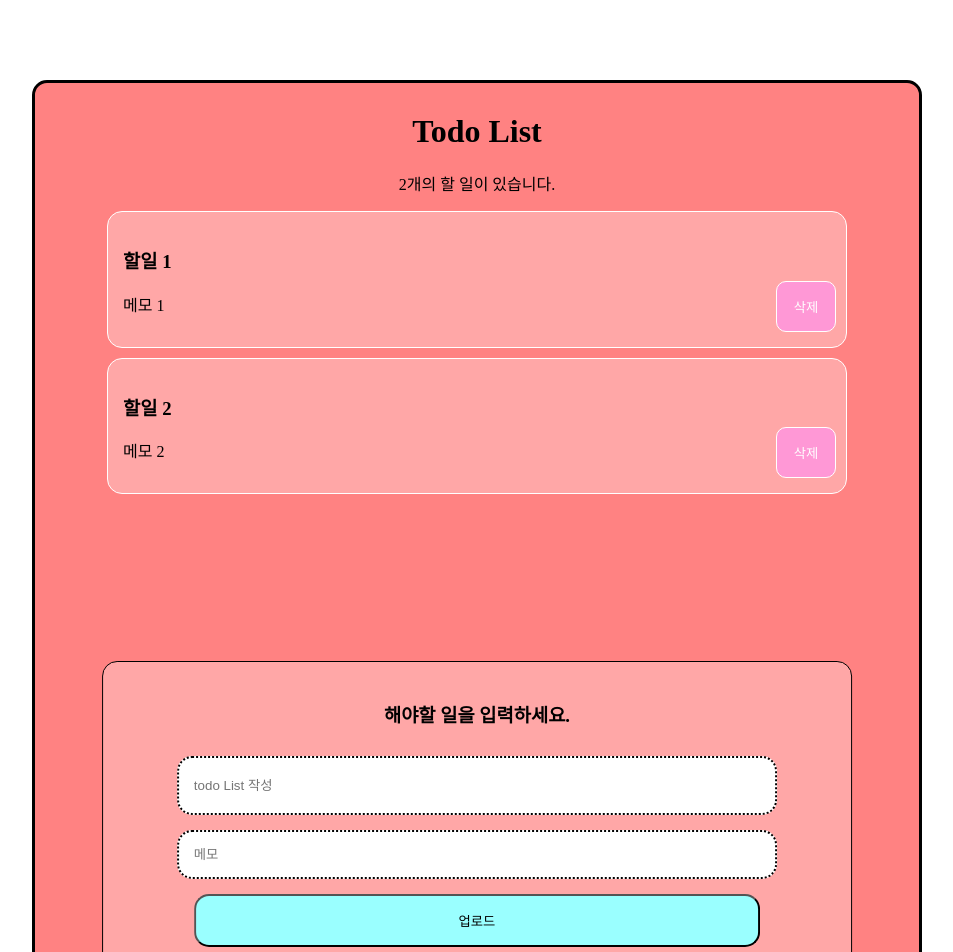
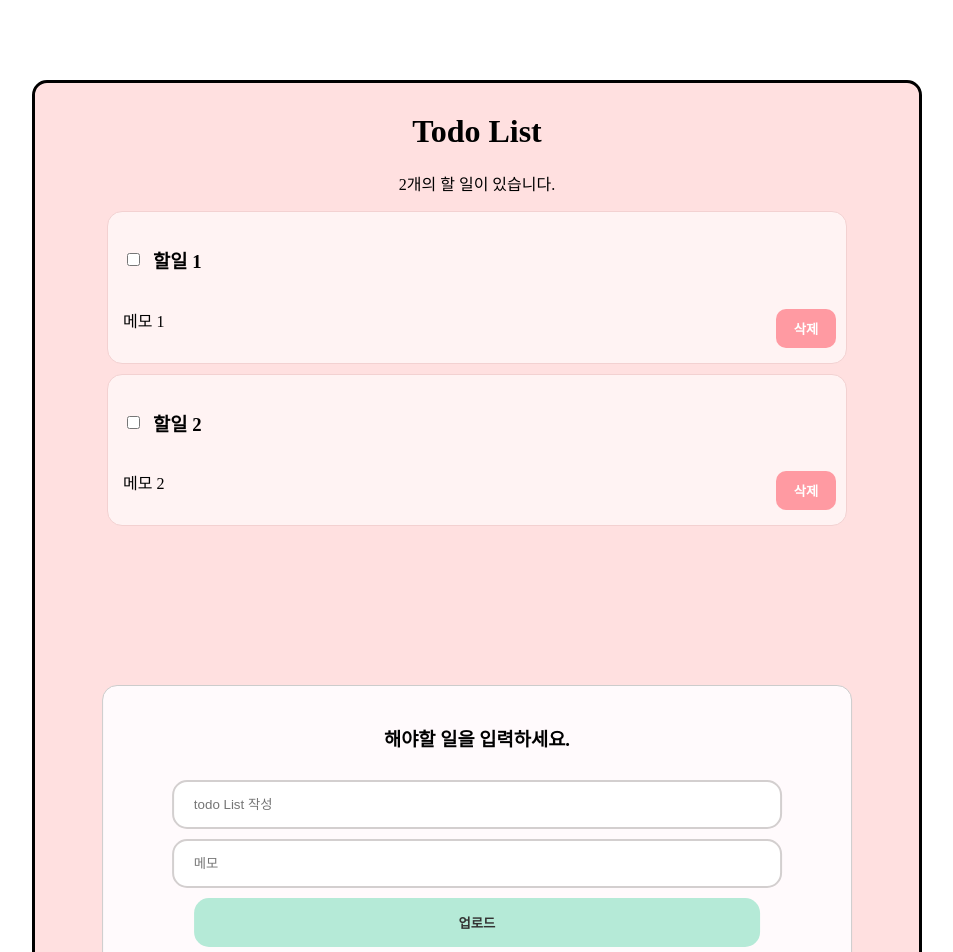
Before and after one commit to Dongyeon0123/react-todolist, a React (Vite) app: page / in a window 1280 px wide. Shown: the top 952 px of the page, without its empty margins (163-1116 px from the left). Built offline with nearby package versions, Linux system fonts and the light colour scheme.

Commit message:
전체 디자인 변경 & input에 입력 시, input이 다시 비워지도록 구현 & 체크박스 구현

```diff
--- a/src/App.css
+++ b/src/App.css
@@ -5,8 +5,8 @@
   width: 70%;
   height: 900px;
   border-radius: 15px;
-  background-color: rgb(255, 130, 130);
-  position: relative; /* ✅ 필수 */
+  background-color: #ffe0e0; /* 연한 파스텔 핑크 */
+  position: relative;
 }
 
 .title {
@@ -19,32 +19,54 @@
 }
 
 .list {
-  border: 1px solid white;
+  border: 1px solid #f3d1d1;
   border-radius: 15px;
   width: 80%;
   margin: auto;
-  background-color: rgb(255, 167, 167);
+  background-color: #fff3f3; /* 부드러운 크림핑크 */
   padding: 15px;
   margin-bottom: 10px;
   position: relative;
+}
+
+.list-header {
+  display: flex;
+  align-items: center;
+  gap: 10px;
+}
+
+.done {
+  text-decoration: line-through;
+  color: gray;
 }
 
 .delete-button {
   position: absolute;
   right: 10px;
   bottom: 15px;
-  padding: 15px;
-  border: 1px solid white;
+  padding: 10px;
+  border: none;
   border-radius: 10px;
   width: 60px;
-  background-color: rgb(255, 152, 214);
+  background-color: #ff9aa2; /* 산뜻한 핑크 */
   color: white;
+  font-weight: bold;
+  cursor: pointer;
+  transition: background-color 0.2s;
+}
+
+.delete-button:hover {
+  background-color: #e07a86; /* hover 시 더 어두운 톤 */
+}
+
+.delete-button:focus {
+  background-color: #c25a67;
 }
 
 .input-box {
-  border: 1px solid #000;
+  border: 1px solid #ccc;
   border-radius: 15px;
-  background-color: rgb(255, 167, 167);
+  background-color: #fffafc;
   padding: 20px;
   width: 80%;
   position: absolute;
@@ -57,28 +79,38 @@
   gap: 10px;
 }
 
-
-.todo-box {
+.todo-box,
+.todo-box2 {
   width: 80%;
-  padding: 15px;
-  padding-top: 20px;
-  padding-bottom: 20px;
-  margin-bottom: 5px;
+  padding: 15px 20px;
   border-radius: 15px;
-  border: 2px dotted #000;
+  border: 2px solid #d3cfcf;
+  background-color: #fff;
+  transition: background-color 0.2s, border-color 0.2s;
 }
 
-.todo-box2 {
+.todo-box:focus,
+.todo-box2:focus {
+  background-color: #f6f0f0;
+  border-color: #a9a4a4;
+  outline: none;
+}
+
+.upload-button {
   width: 80%;
   padding: 15px;
   border-radius: 15px;
-  border: 2px dotted #000;
-  margin-bottom: 5px;
+  background-color: #b5ead7; /* 파스텔 민트 */
+  color: #333;
+  border: none;
+  font-weight: bold;
+  transition: background-color 0.2s;
 }
 
-.upload {
-  width: 80%;
-  padding: 15px;
-  border-radius: 15px;
-  background-color: rgb(154, 255, 255);
+.upload-button:hover {
+  background-color: #88d9c0;
 }
+
+.upload-button:focus {
+  background-color: #5fae97;
+}
--- a/src/App.jsx
+++ b/src/App.jsx
@@ -9,13 +9,15 @@ function App() {
   let [메모, 메모변경] = useState(['메모 1', '메모 2']);
   let [제목입력값, 제목입력값변경] = useState('');
   let [메모입력값, 메모입력값변경] = useState('');
+  let [체크상태, 체크상태변경] = useState([false, false]);
 
   let addList = () => {
     if (제목입력값.trim() !== "" && 메모입력값.trim() !== "") {
       제목변경([...제목, 제목입력값]);
       메모변경([...메모, 메모입력값]);
-      제목입력값변경 ("");
-      메모입력값변경 ("");
+      체크상태변경([...체크상태, false]); // 추가된 항목은 처음엔 체크 안됨
+      제목입력값변경("");
+      메모입력값변경("");
     }
   }
 
@@ -29,18 +31,30 @@ function App() {
         제목.map(function(a, i){
           return (
             <div className='list' key={i}>
-              <h3>{제목[i]}</h3>
-              <p>{메모[i]}</p>
+              <div className='list-header'>
+                <input type='checkbox'
+                  checked={체크상태[i]}
+                  onChange={() => {
+                    const newCheck = [...체크상태];
+                    newCheck[i] = !newCheck[i];
+                    체크상태변경(newCheck);
+                  }} />
+                <h3 className={체크상태[i] ? 'done' : ''}>{제목[i]}</h3>
+              </div>
+              <p className={체크상태[i] ? 'done' : ''}>{메모[i]}</p>
               <button className='delete-button'
               onClick={() => {
                 let copy제목 = [...제목];
                 let copy메모 = [...메모];
+                let copy체크 = [...체크상태];
 
                 copy제목.splice(i, 1);
                 copy메모.splice(i, 1);
+                copy체크.splice(i, 1);
 
                 제목변경(copy제목);
                 메모변경(copy메모);
+                체크상태변경(copy체크);
               }}>삭제</button>
             </div>
           )
@@ -64,10 +78,12 @@ function App() {
       <div className='input-box'>
         <h3>해야할 일을 입력하세요.</h3>
         <input type="text" className='todo-box' placeholder='todo List 작성'
+        value={제목입력값}
         onChange = {(e) => {제목입력값변경(e.target.value); }} />
         <input type="text" className='todo-box2' placeholder='메모'
+        value={메모입력값}
         onChange = {(e) => {메모입력값변경(e.target.value); }}/>
-        <button className='upload'
+        <button className='upload-button'
         onClick={addList}>업로드</button>
       </div>
     </div>
```
